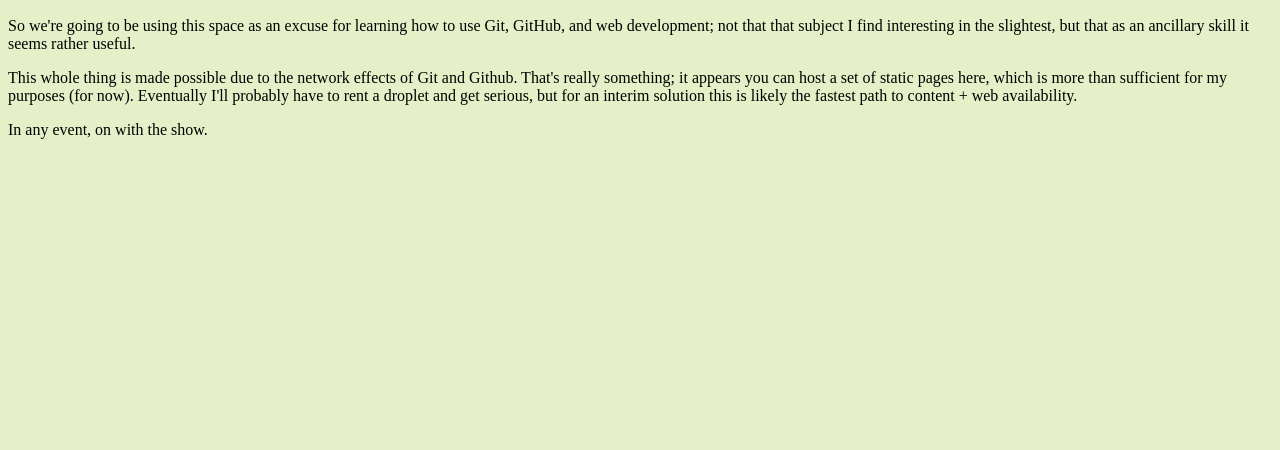
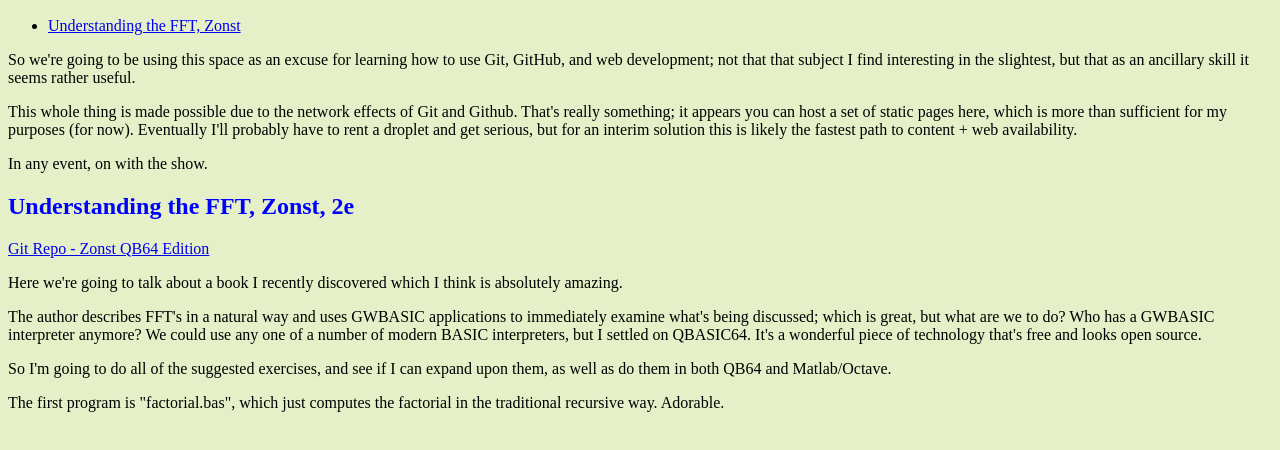
Before and after one commit to trayres/trayres.github.io, a plain HTML site: page projects.html in a window 1280 px wide. Shown: the part 120-570 px from the top of the page. Drawn offline with Linux system fonts and the light colour scheme.

Commit message:
Added factorial.bas stuff to projects page

```diff
--- a/projects.html
+++ b/projects.html
@@ -32,11 +32,31 @@
 
     <section>
     <h1>Projects</h1>
+    <ul>
+        <li><a href="#understanding_fft_zonst">Understanding the FFT, Zonst</a></li>
+    </ul>
     <p>So we're going to be using this space as an excuse for learning how to use Git, GitHub, and web development; not that that subject I find interesting in the slightest, but that as an ancillary skill it seems rather useful.
 
     <p>This whole thing is made possible due to the network effects of Git and Github. That's really something; it appears you can host a set of static pages here, which is more than sufficient for my purposes (for now). Eventually I'll probably have to rent a droplet and get serious, but for an interim solution this is likely the fastest path to content + web availability.
 
     <p>In any event, on with the show.
+
+    <p>
+    </section>
+
+    <section>
+        <a id="understanding_fft_zonst"></a>
+        <h2>Understanding the FFT, Zonst, 2e</h2>
+        <a href="https://github.com/trayres/qb64_zonst">Git Repo - Zonst QB64 Edition</a>
+        <p> Here we're going to talk about a book I recently discovered which I think is absolutely amazing.
+
+        <p>The author describes FFT's in a natural way and uses GWBASIC applications to immediately examine what's being discussed; which is great, but what are we to do?
+        Who has a GWBASIC interpreter anymore? We could use any one of a number of modern BASIC interpreters, but I settled on QBASIC64. It's a wonderful piece of technology
+        that's free and looks open source.
+
+        <p>So I'm going to do all of the suggested exercises, and see if I can expand upon them, as well as do them in both QB64 and Matlab/Octave.
+
+        <p>The first program is "factorial.bas", which just computes the factorial in the traditional recursive way. Adorable.
     </section>
 
 </body>
```
